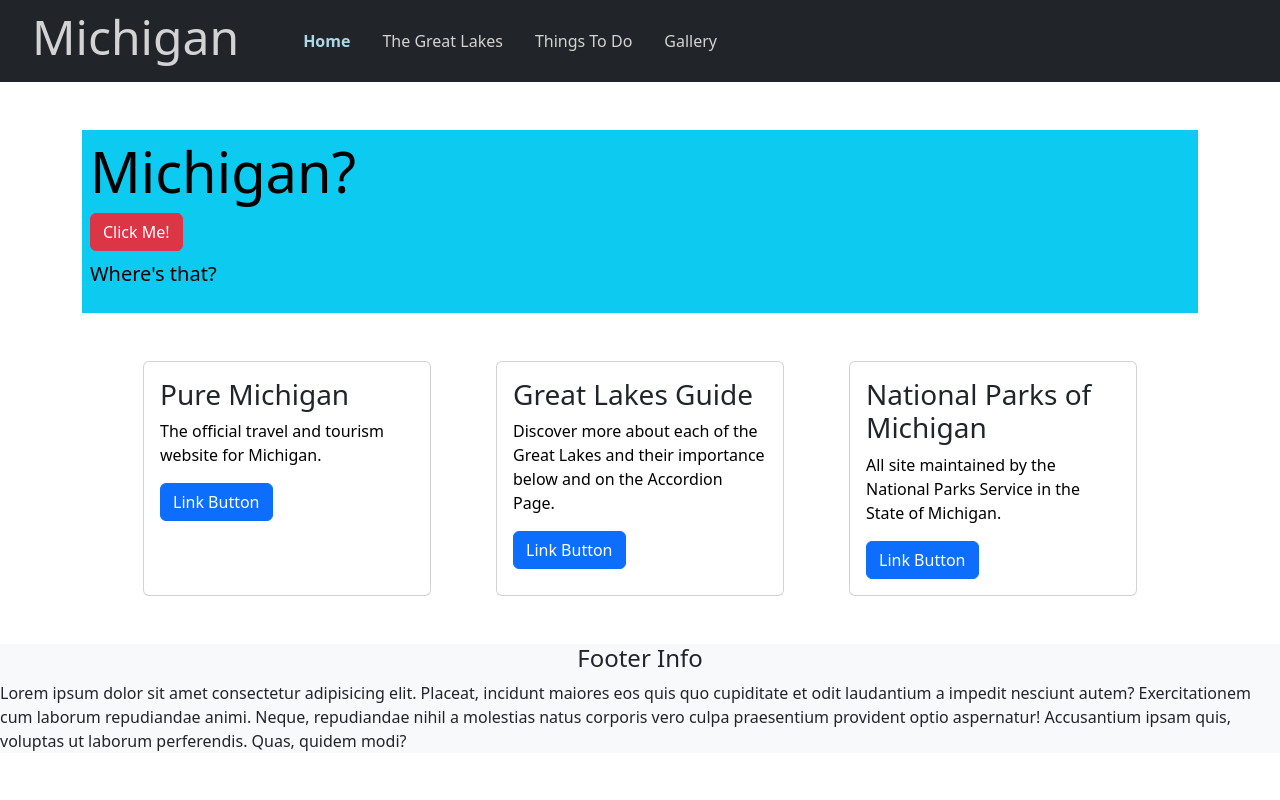
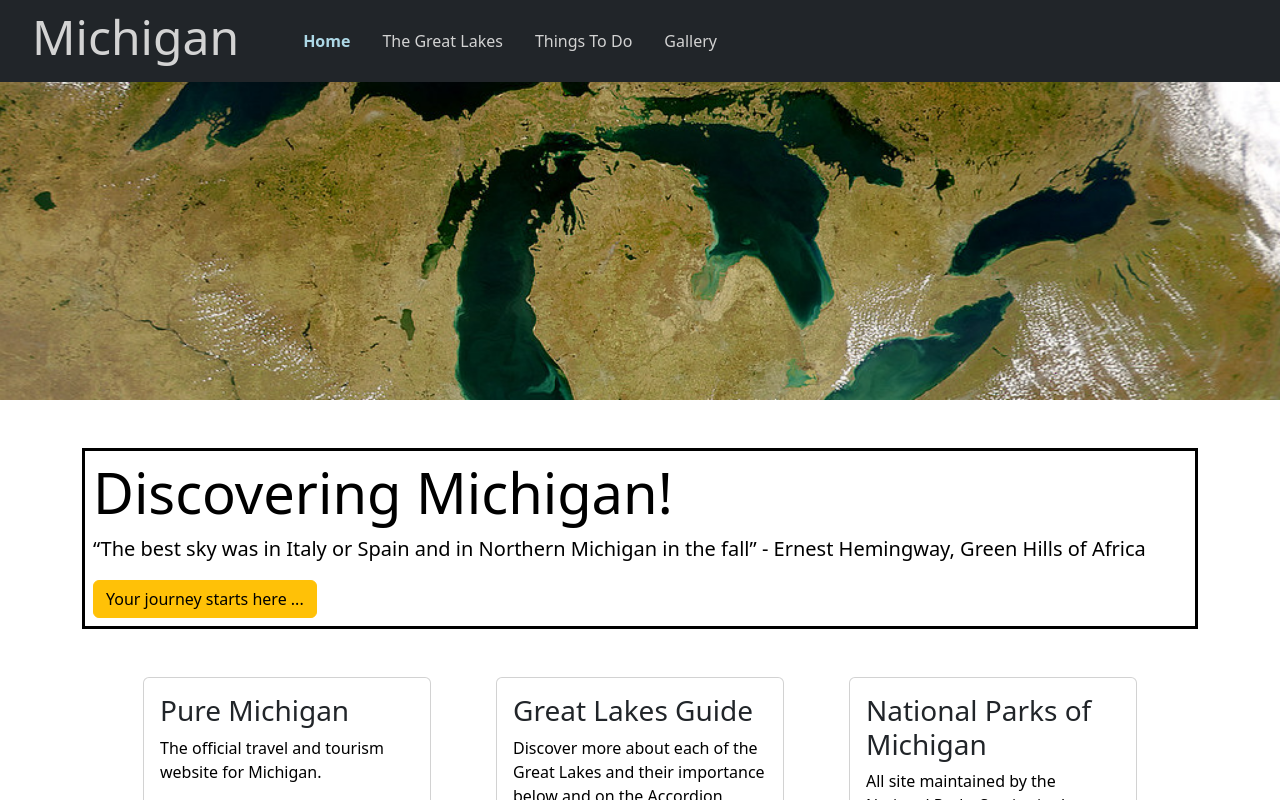
Before and after one commit to brittrohrer/course-project, a Nuxt app: page / in a window 1280 px wide. Shown: the top 800 px of the page. Built offline with nearby package versions, Linux system fonts and the light colour scheme.

Commit message:
upgraded header and homepage

```diff
--- a/components/AppFooter.vue
+++ b/components/AppFooter.vue
@@ -9,7 +9,7 @@ const footerText= ref(`Lorem ipsum dolor sit amet consectetur adipisicing elit.
 
 </script>
 <template>
-    <footer class="footer bg-light mt-auto">
+    <footer class="footer bg-light mt-5">
             <h4 class="text-center">{{footerTitle}}</h4>
             <p>{{footerText}}</p>
         </footer>
--- a/components/AppHeader.vue
+++ b/components/AppHeader.vue
@@ -6,11 +6,11 @@ const title =ref(`Michigan`);
 
 </script>
 <template>
-    <header class="bg-light">
-
+    <header>
+        <div class="banner">
             <nav class="navbar navbar-expand-md bg-dark navbar-dark">
                 <h1 class="nav-title navbar-brand">{{ title }}</h1>
-                <ul class="nav navbar-nav mr-auto">
+                <ul class="nav navbar-nav">
                     <li class="nav-item">
                         <NuxtLink to="/">Home</NuxtLink>
                     </li>
@@ -25,7 +25,8 @@ const title =ref(`Michigan`);
                     </li>
                 </ul>
             </nav>
-        </header>
+        </div>
+    </header>
 </template>
 <style scoped>
     .nav-title {
@@ -44,4 +45,11 @@ const title =ref(`Michigan`);
         color: lightblue;
         font-weight: bold;
     }
+    .banner {
+        background-image: url(/public/mi.jpg);
+        height: 25rem;
+        background-repeat: no-repeat;
+        background-position: center;
+        background-size :cover;
+    }
 </style>
--- a/pages/index.vue
+++ b/pages/index.vue
@@ -8,9 +8,9 @@ const touchButton = ref(true);
 /* Jumbotron
 created ref variables for this so that in the template section the content could be rendered dynamically
 and be changed easily if the text changed*/
-const jumboTitle = ref(`Michigan?`);
-const jumboText = ref(` Where's that?`);
-const jumboText2 = ref(`Take out your right hand (palm facing you) and lay it in the center of The Great Lakes`);
+const jumboTitle = ref(`Discovering Michigan!`);
+const jumboText = ref(`“The best sky was in Italy or Spain and in Northern Michigan in the fall” - Ernest Hemingway, Green Hills of Africa`);
+const jumboText2 = ref(`Experience the seasons of Michigan. It's a place for food lovers, outdoor adventurers, cultural experiences, and endless memories.`);
 
 
 /* Cards
@@ -39,18 +39,18 @@ const cards = ref([
 </script>
 
 <template>
-    <main class="container">
-        <div class="jumbotron jumbotron-fluid bg-info">
+    <main class="container mt-5">
+        <div class="jumbotron jumbotron-fluid jumbo-container">
             <!--create jumbotron -->
-            <div class="container mt-5 p-2">
+            <div class="container p-2">
                 <!-- call the jumbotron title from the script section -->
                 <h2 class="display-4">{{jumboTitle}}</h2>
                 <!--create top margin of 2 text and emphasize text with "lead"
                 also create a button and clickevent that use if/else that will use the state of the button when clicked (true or false)
                 to determine with text to display-->
-                <button class="btn btn-danger" @click="touchButton = !touchButton">Click Me!</button>
                 <p v-if ="touchButton" class="lead mt-2">{{jumboText}}</p>
                 <p v-else class="lead mt-2">{{jumboText2}}</p>
+                <button class="btn btn-warning" @click="touchButton = !touchButton">Your journey starts here ...  </button>
             </div>
         </div>
         <div class= "container d-flex flex-row justify-content-evenly mt-5 mb-5 flex-wrap gap-3">
@@ -78,5 +78,8 @@ const cards = ref([
     p, h2 {
         color: black;
     }
+    .jumbo-container {
+        border: solid black;
+    }
 
 </style>
```
Also changed, not shown: layouts/default.vue (line endings or trailing spaces).
